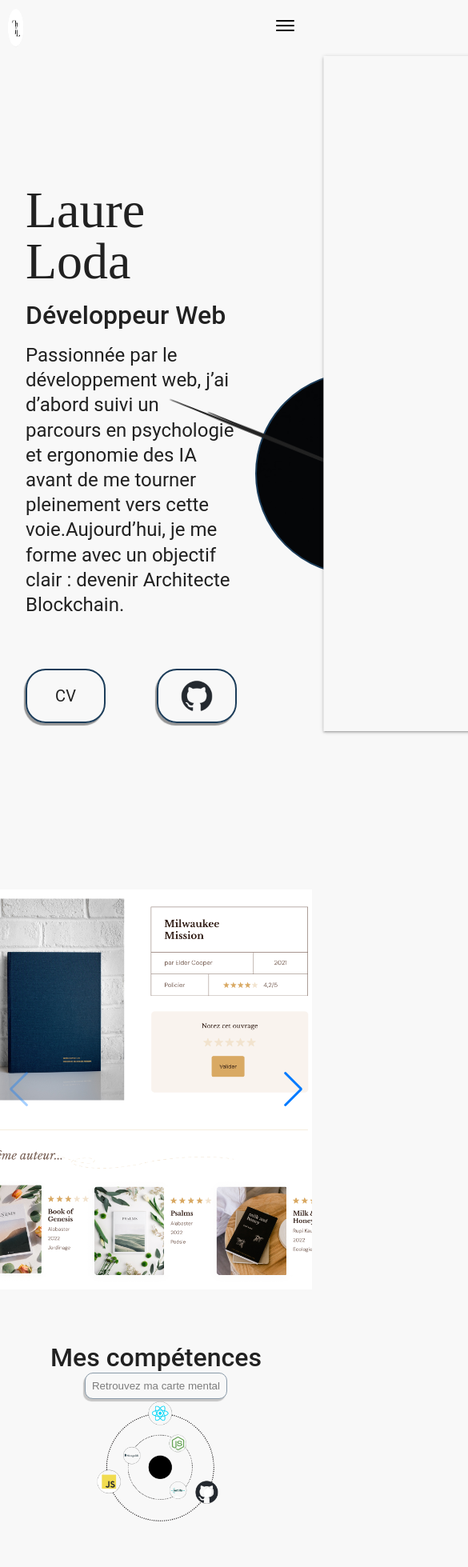
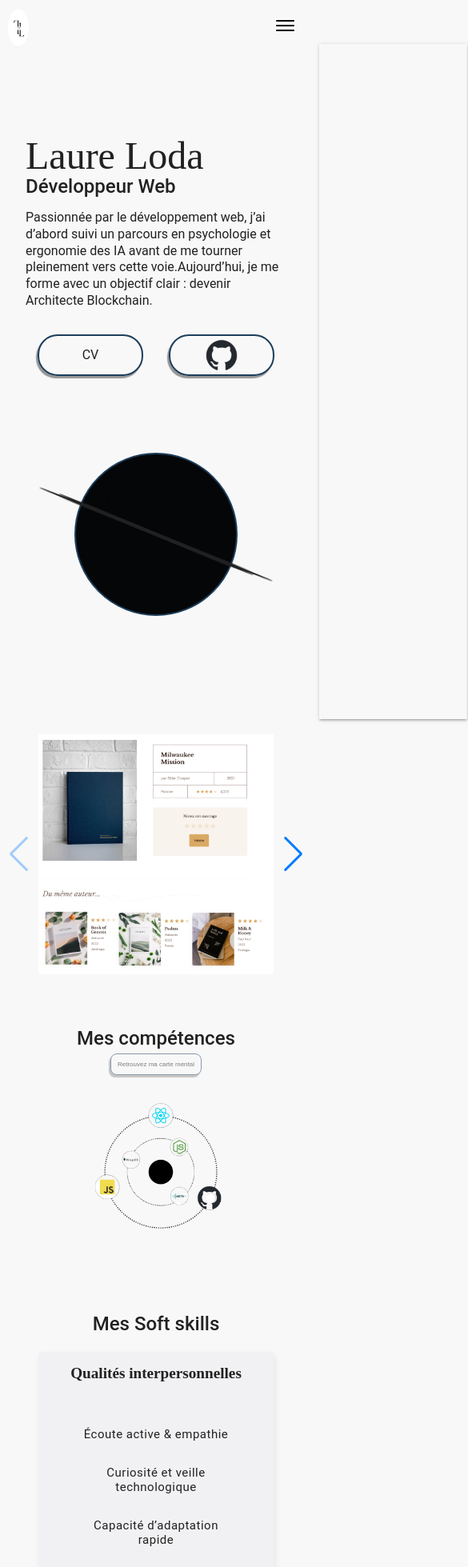
Before and after one commit to laure-ld/portfolio, a React (Create React App) app: page / in a window 390 px wide. Shown: the top 1959 px of the page at 80% size, 585 px wide, since content can reach past the window. Built offline with nearby package versions, Linux system fonts and the light colour scheme.

Commit message:
Travail sur le responsive

```diff
--- a/src/components/main.js
+++ b/src/components/main.js
@@ -1,3 +1,4 @@
+import { useState, useEffect } from "react";
 import React from "react";
 import About from "./about";
 import Carrousel from "./projects";
@@ -6,12 +7,39 @@ import data from "../data-projects.json";
 import ContactForm from "./contact";
 
 function Main() {
+    const [isVisible, setIsVisible] = useState(false);
+    useEffect(() => {
+        const handleScroll = () => {
+            if (window.scrollY > 400) {
+              setIsVisible(true);
+            } else {
+              setIsVisible(false);
+            }
+          };
+        window.addEventListener('scroll', handleScroll)
+        return () => {
+            window.removeEventListener('scroll', handleScroll)
+        };
+      }, []);
+
+      const scrollToTop = () => {
+        window.scrollTo({
+          top: 0,
+          behavior: 'smooth'
+        });
+      };
+
     return(
         <section className="contenair-main">
             <About />
             <Carrousel data={data}/>
             <Skills />
             <ContactForm />
+            {isVisible && (
+                <button id="backToTop" className="back-to-top" aria-label="Retour en haut" onClick={scrollToTop}>
+                &#8638;
+                </button>
+            )}
         </section>
     )
 }
--- a/src/components/slideContent.js
+++ b/src/components/slideContent.js
@@ -16,14 +16,13 @@ const SlideContent = ({ slide }) => {
             <img src={slide.image} alt={slide.alt} className="slide-image"/>
             <button  onClick={() => navigate(`/projets/${slide.id}`)} className="page-project">
                 <div className="slide-info">
-                    <h3>{slide.name}</h3>
-                    <p>{slide.objectif}</p>
-                    <p>{slide.date}</p>
-                    <p>Technologie utilisé dans ce projet : </p>
-                    <ul>
-                        {slide.technologie.map((tech, index) => (
-                            <li key={index}>{tech}</li>
-                        ))}
+                    <h3>{slide.name}</h3> - <p className="date">{slide.date}</p>
+                    <p className="objectif">Objectif du projet : {slide.objectif}</p>
+                    <p className="tech-title">Technologies utilisées :</p>
+                    <ul className="tech-list">
+                    {slide.technologie.map((tech, index) => (
+                        <li key={index}>{tech}</li>
+                    ))}
                     </ul>
                 </div>
             </button>
--- a/src/data-projects.json
+++ b/src/data-projects.json
@@ -18,7 +18,7 @@
         "date": "Novembre 2024",
         "name" : "Projet : application web de location immobilière avec React",
         "github" : "https://github.com/laure-ld/kasa.git",
-        "objectif": "implémenter le front-end d’une application en utilisant React et React Router",
+        "objectif": "Implémenter le front-end d’une application en utilisant React et React Router",
         "technologie": ["React", "React router", "Node.js"],
         "description": "Ce projet consiste à implémenter le front-end d’une application avec React et React Router pour offrir une navigation fluide et une expérience utilisateur moderne. L’objectif est de structurer l’affichage des données et de créer des composants interactifs en suivant les maquettes fournies. Le développement se fera exclusivement en front-end, en utilisant des données simulées depuis un fichier JSON. L’application sera initialisée avec Vite pour une configuration optimisée, et Node.js sera utilisé pour exécuter du code en dehors du navigateur.",
         "retour_experience": "J’ai travaillé sur le front-end avec React et compris rapidement son fonctionnement ainsi que ses principales bibliothèques. L’implémentation de Vite et React Router s’est faite sans difficulté. Pour améliorer ce projet, j’ajouterais plus de dynamisme, par exemple avec des animations CSS ou des transitions via Framer Motion."
--- a/src/styles/color.scss
+++ b/src/styles/color.scss
@@ -45,3 +45,20 @@ a, li {
     font-family: 'Roboto', sans-serif;
     font-size: 20px ;
 }
+
+// responsie
+
+@media screen and (max-width: 760px) {
+    h1 {
+        font-size: 3rem;
+    }
+    h2 {
+        font-size: 1.5rem;
+    }
+    h3 {
+        font-size: 1.2rem;
+    }
+    p, a {
+        font-size: 1rem;
+    }
+}
--- a/src/styles/footer.scss
+++ b/src/styles/footer.scss
@@ -41,7 +41,7 @@ a{
     }
 }
 
-@media screen and (max-width: 768px) {
+@media screen and (max-width: 1024px) {
     .footer{
         height: 5rem;
         .text-footer {
--- a/src/styles/header.scss
+++ b/src/styles/header.scss
@@ -67,3 +67,53 @@ nav.open {
         background-color: $text-color;
     }
 }
+
+// responsive
+
+@media screen and (max-width: 375px) {
+    .container {
+        .logo {
+            width: 13%;
+        }
+        nav {
+            right: 10px;
+            width: 97%;
+            top: 50px;
+            height: auto;
+            ul {
+                gap: 0.5rem;
+                flex-direction: row;
+                justify-content: center;
+                padding: 15px;
+                a {
+                    font-size: 0.8rem;
+                }
+            }
+        }
+    }
+}
+
+@media screen and (max-width: 500px) {
+    .container {
+        .logo {
+            width: 10%;
+        }
+    }
+}
+
+@media screen and (max-width: 768px) {
+    .container {
+        .logo {
+            width: 7%;
+        }
+        nav {
+            top: 55px;
+            ul {
+                padding: 20px;
+                a{
+                    font-size: 1.5rem;
+                }
+            }
+        }
+    }
+}
--- a/src/styles/main.scss
+++ b/src/styles/main.scss
@@ -101,7 +101,7 @@
     }
 }
 
-        // Animations
+    // Animations
 
 @keyframes rotateReverse {
     0% {
@@ -115,6 +115,72 @@
     }
 }
 
+    // Responsive About
+@media screen and (max-width: 767px) {
+    .about-me {
+        display: grid;
+        grid-template-columns: 1fr;
+        gap: 2rem;
+        .about-content {
+        .buttons {
+            margin: 1rem 0;
+            gap: 2rem;
+            justify-content: center;
+
+            .button-container {
+                height: 3rem;
+                width: 8rem;
+            }
+        }}
+        .animation {
+            .circle-1 {
+                height: 150px;
+                width: 150px;
+            }
+            .circle:nth-child(2) {
+                width: 200px;
+            }
+            .circle:nth-child(3) {
+                width: 250px;
+            }
+        }
+    }
+}
+@media screen and (max-width: 768px) {
+    .about-me {
+        padding: 50px 2rem 100px 2rem;
+        margin: 0;
+
+        .about-content {
+            gap: 0;
+            h1 {
+                font-size: 3rem;
+            }
+            p {
+                margin: 15px 0;
+                font-size: 1rem;
+            }
+        }
+        .animation {
+            .circle-1 {
+                height: 200px;
+                width: 200px;
+            }
+            .circle:nth-child(2) {
+                width: 260px;
+            }
+            .circle:nth-child(3) {
+                width: 310px;
+            }
+        }
+    }
+}
+
+@media screen and (max-width: 1024px) {
+    .about-me {
+        padding: 100px 2rem;
+    }
+}
 // Carrousel
 .slide-container {
     width: 100%;
@@ -124,6 +190,18 @@
     transition: all 1s ease-in-out;
     display: flex;
     align-items: flex-start;
+
+    p, li {
+        font-size: 18px;
+    }
+
+    .date {
+        font-size: 15px;
+    }
+
+    .objectif {
+        padding: 20px 0;
+    }
 
     .slide-image {
         position: absolute;
@@ -140,17 +218,18 @@
         flex-direction: column;
 
         ul {
-            display: flex
-        ;
+            display: flex;
             flex-direction: column;
             align-items: flex-start;
+            margin: 0;
+            padding: 0;
+            list-style: none;
         }
     }
 
     &.full {
         transform: scale(1);
         .slide-image {
-            width: auto;
             max-height: 100%;
             left: 50%;
             transform: translateX(-50%);
@@ -174,13 +253,60 @@
             display: flex;
             justify-content: center;
             align-items: flex-start;
-            width: 40%;
-            right: 3rem;
+            width: 35%;
+            right: 5rem;
             text-align: center;
             background: $primary-color;
             padding: 20px;
-            border-radius: 10px;
-            gap: 10px;
+        }
+    }
+}
+
+    // responsive carrousel
+@media screen and (max-width: 767px) {
+    .slide-container{
+        height: 300px;
+        .date {
+            font-size: 12px;
+        }
+        .p {
+            font-size: 15px;
+        }
+        &.split {
+            .slide-image {
+                display: none;
+            }
+            .slide-info {
+                width: auto;
+                right: 0;
+
+                ul {
+                    flex-direction: row;
+                    gap: 5px;
+                    li {
+                        font-size: 12px;
+                    }
+                }
+            }
+        }
+    }
+}
+
+@media screen and (max-width: 768px) {
+    .slide-container{
+        &.split {
+            .slide-info {
+                width: 32%;
+                padding: 50px 0;
+                align-items: center;
+                ul {
+                    flex-direction: row;
+                    gap: 5px;
+                    li {
+                    font-size: 15px;
+                    }
+                }
+            }
         }
     }
 }
@@ -285,7 +411,117 @@
     }
 }
 }
+    // responsive Skills
 
+@media screen and (max-width: 767px) {
+    .skill-container {
+        margin: 1rem;
+        .skill {
+            .cards-skills {
+                font-size: 8px;
+                opacity: 0.5;
+                padding: 0.5rem;
+                margin-top: 5px;
+                border-radius: 8px;
+            }
+            .schema-skills img{
+                width: 70%;
+                margin-top: 20px;
+            }
+        }
+    .softSkill {
+        display: block;
+        margin: 20px 1rem;
+        .box {
+            display: flex;
+            padding: 15px 0;
+            margin: 20px 0;
+
+            ul {
+                flex-direction: column;
+                li {
+                    width: 200px;
+                }
+            }
+        }
+    }
+    .learn-skills {
+        align-items: center;
+        ul {
+            flex-direction: column;
+        }
+        .skill-circle {
+            width: 175px;
+            height: 175px;
+        }
+    }
+}}
+@media screen and (max-width: 768px) {
+    .skill-container {
+        margin: 1rem 2rem;
+        .cards-skills {
+            margin-top: 5px;
+        }
+        .skill .schema-skills img {
+            width: 50%;
+            margin: 2rem 0;
+        }
+        .softSkill {
+            display: block;
+            h2 {
+                margin-bottom: 20px;
+            }
+            .box {
+                width: auto;
+                margin-bottom: 30px;
+                gap: 30px;
+                ul {
+                    gap: 30px;
+                    li {
+                    font-size: 15px;
+                    }
+                }
+            }
+        }
+        .learn-skills {
+            .skill-circle {
+                width: 150px;
+                height: 150px;
+                ul {
+                    gap: 30px;
+                    li {
+                    font-size: 15px;
+                    }
+                }
+            }
+        }
+    }
+}
+
+@media screen and (max-width: 1024px) {
+    .skill-container {
+        .cards-skills {
+            margin-top: 5px;
+        }
+        .softSkill {
+            display: block;
+            h2 {
+                margin-bottom: 20px;
+            }
+            .box {
+                width: auto;
+                margin-bottom: 50px;
+                gap: 40px;
+            }
+        }
+        .learn-skills {
+            .skill-circle {
+                width: 200px;
+                height: 200px;
+            }
+        }
+    }
+}
 // contact formulaire
 
 .contactForm {
@@ -361,3 +597,24 @@ textarea {
     color: $accent-color;
     font-size: 12px;
 }
+
+// fleche scroll
+.contenair-main {
+    .back-to-top {
+        position: fixed;
+        bottom: 20px;
+        right: 20px;
+        color: $accent-color;
+        border: 1px solid $accent-color;
+        border-radius: 50%;
+        width: 50px;
+        height: 50px;
+        font-size: 33px;
+        cursor: pointer;
+        transition: opacity 0.3s ease-in-out;
+        z-index: 1000;
+        display: flex;
+        align-items: center;
+        justify-content: center;
+      }
+}
```
